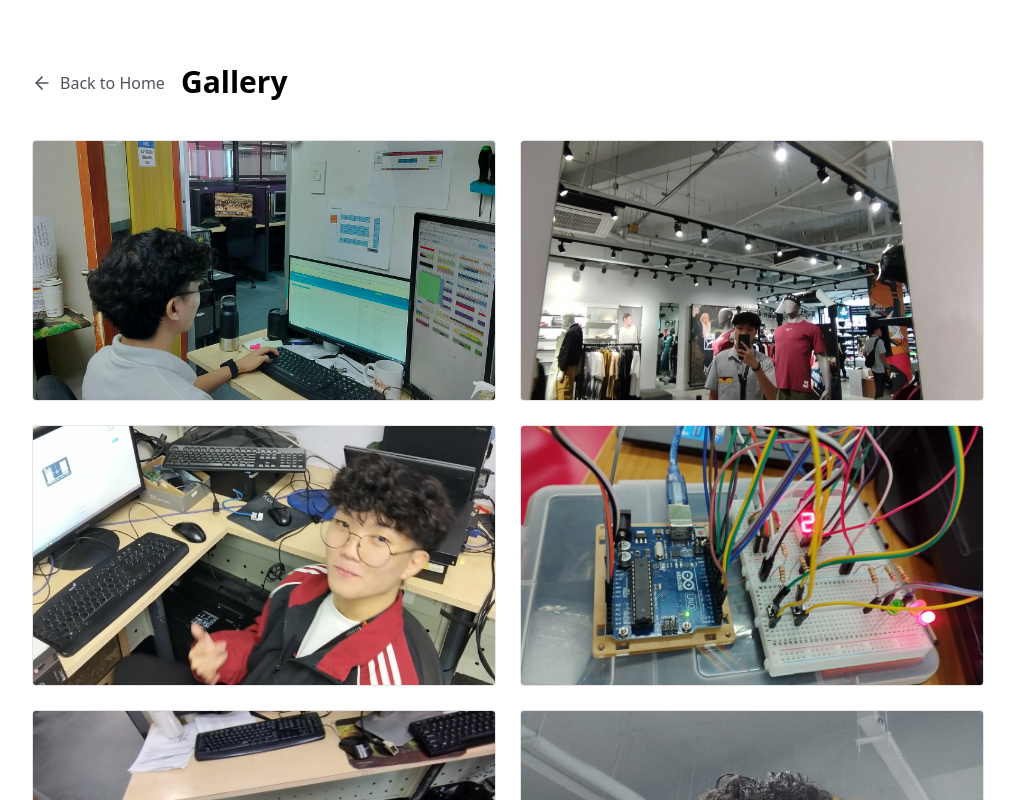
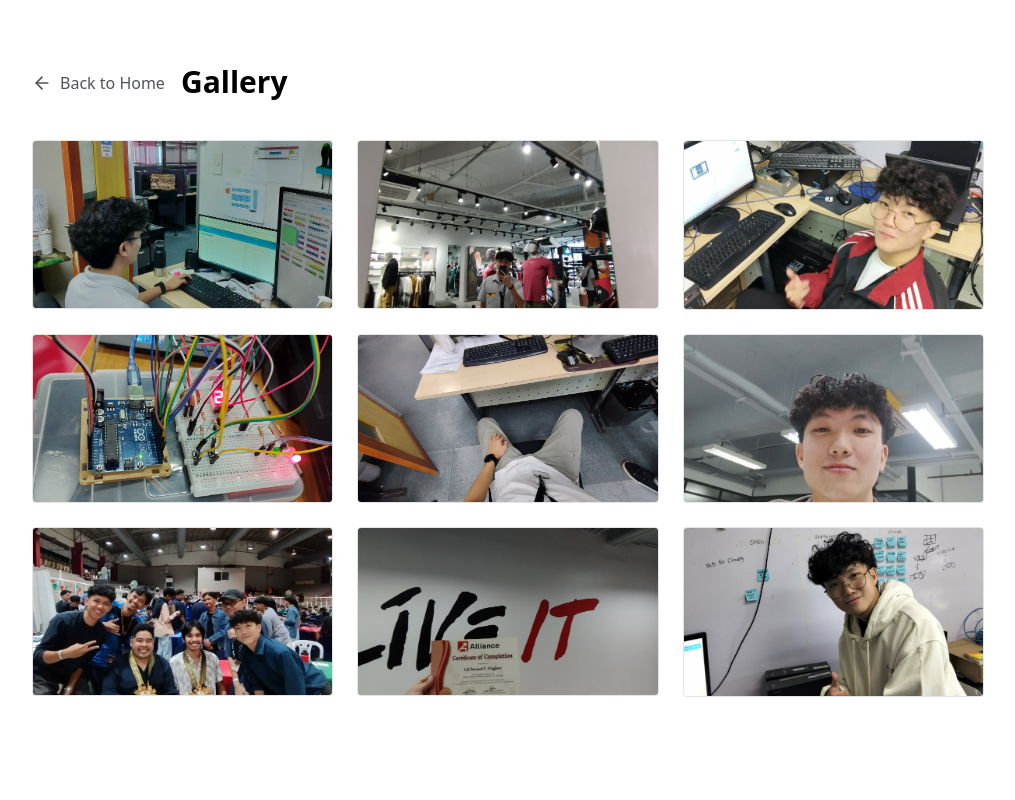
Before and after one commit to Berot1/Portfolio_v2, a Next.js app: page /gallery in a window 1280 px wide. Shown: the top 800 px of the page, without its empty margins (132-1147 px from the left). Built offline with nearby package versions, Linux system fonts and the light colour scheme.

Commit message:
Adjust gallery grid and update role
Change gallery layout of column

```diff
--- a/src/app/gallery/page.tsx
+++ b/src/app/gallery/page.tsx
@@ -23,7 +23,7 @@ export default function GalleryPage() {
       </div>
 
       {/* 2-Column Grid Layout matching the provided design */}
-      <div className="grid grid-cols-1 sm:grid-cols-2 gap-4 md:gap-6">
+      <div className="grid grid-cols-3 sm:grid-cols-3 gap-4 md:gap-6">
         {galleryImages.map((src, idx) => (
           <div
             key={`${src}-${idx}`}
--- a/src/data/portfolio.ts
+++ b/src/data/portfolio.ts
@@ -1,6 +1,6 @@
 export const personalInfo = {
   name: "Gil Bernard F. Maglinte",
-  role: "Software Engineer \\ IoT & Edge AI Researcher",
+  role: "Computer Engineer \\ Software Engineer \\ AI Enthusiast",
   location: "Cebu City, Central Visayas, Philippines",
   email: "mgilbernard@gmail.com",
   about: [
```
